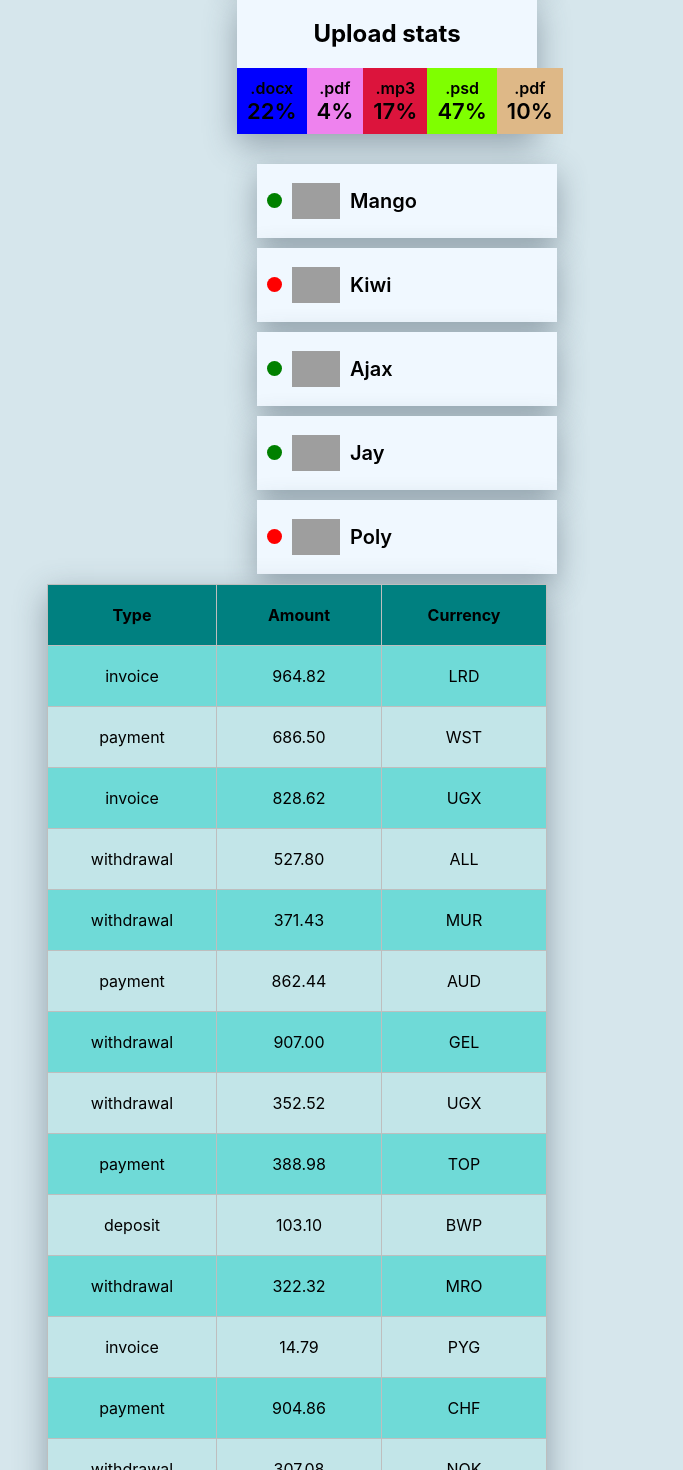
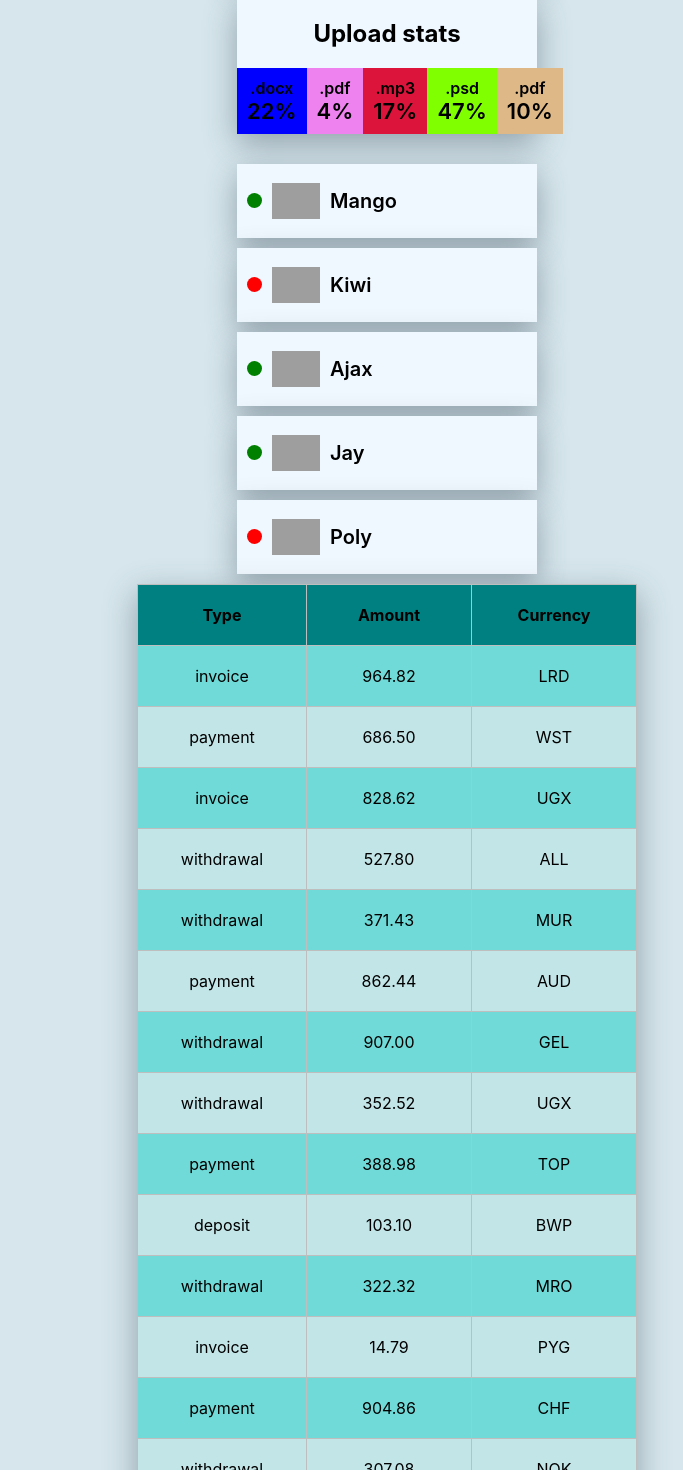
Before and after one commit to ElenaAlexk/goit-react-hw-01-components, a React (Create React App) app: page / in a window 1280 px wide. Shown: the part 400-1870 px from the top of the page, without its empty margins (253-936 px from the left). Built offline with nearby package versions, Linux system fonts and the light colour scheme; grey boxes are pictures that could not be loaded.

Commit message:
Update styles

```diff
--- a/src/components/FriendList/FriendList.module.css
+++ b/src/components/FriendList/FriendList.module.css
@@ -2,7 +2,7 @@
   list-style: none;
   margin: 0 auto;
   padding-top: 30px;
-  text-align: center;
+  padding-left: 0;
   width: 300px;
 }
 .item {
--- a/src/components/TransactionHistory/TransactionHistory.module.css
+++ b/src/components/TransactionHistory/TransactionHistory.module.css
@@ -1,7 +1,6 @@
 .transaction {
   table-layout: fixed;
   width: 500px;
-  margin-left: 300px;
   margin-bottom: 20px;
   border-collapse: collapse;
   box-shadow: 0px 10px 30px rgba(63 77 93 / 45%);
--- a/src/index.css
+++ b/src/index.css
@@ -1,6 +1,9 @@
 @import-normalize; /* bring in normalize.css styles */
 
 body {
+  display: flex;
+  flex-direction: column;
+  align-items: center;
   margin: 0;
   font-family: -apple-system, BlinkMacSystemFont, 'Segoe UI', 'Roboto', 'Oxygen',
     'Ubuntu', 'Cantarell', 'Fira Sans', 'Droid Sans', 'Helvetica Neue',
```
